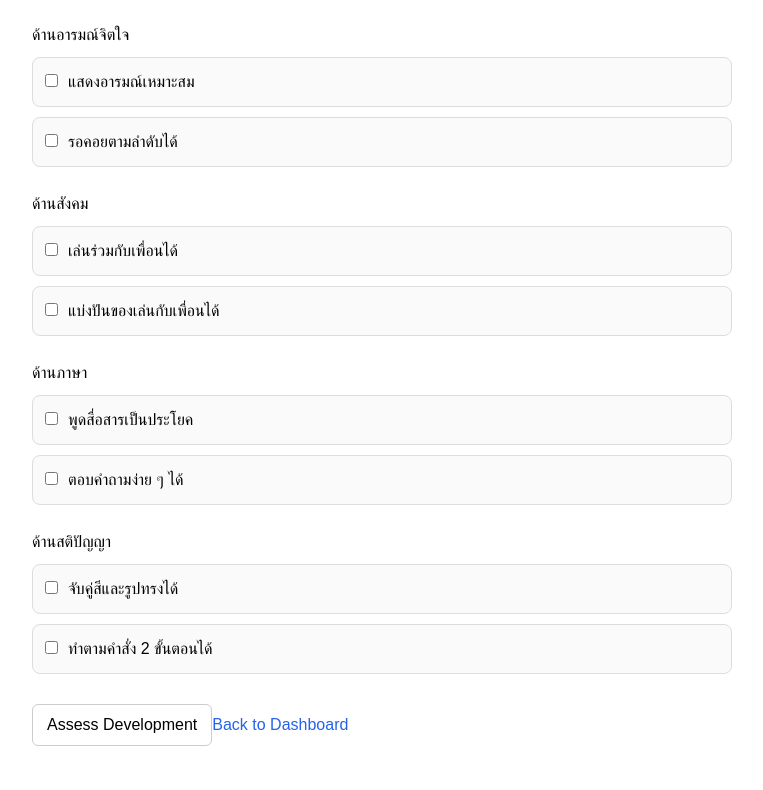
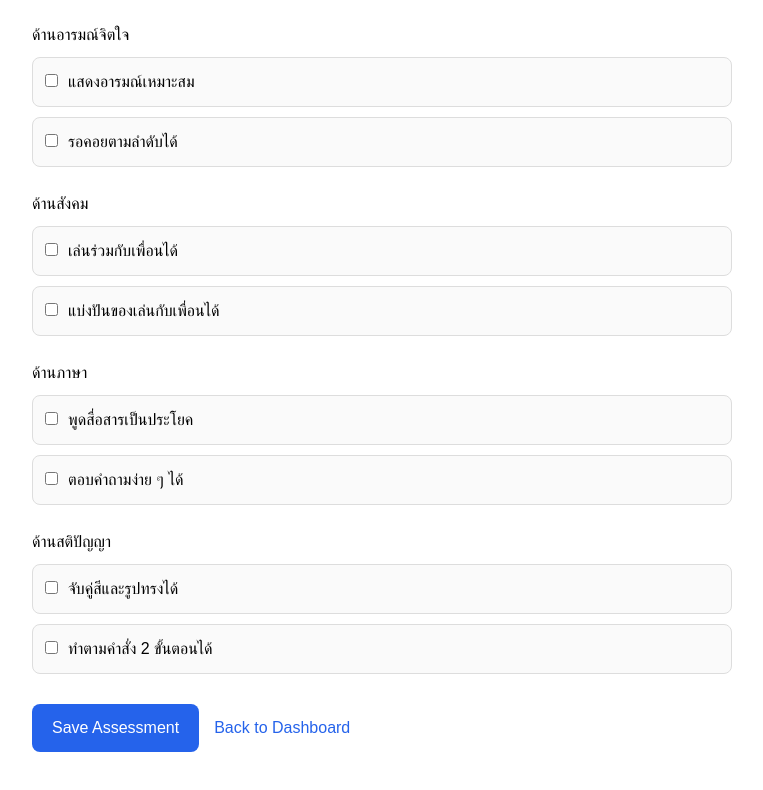
Before and after one commit to tonyth-tech/mods-edu-demo, a Next.js app: page /assess in a window 1280 px wide. Shown: the part 264-1054 px from the top of the page, without its empty margins (8-771 px from the left). Built offline with nearby package versions, Linux system fonts and the light colour scheme.

Commit message:
fix dashboard assess button

```diff
--- a/app/assess/page.js
+++ b/app/assess/page.js
@@ -24,7 +24,15 @@ export default function AssessPage() {
   }
 
   return (
-    <div style={{ padding: '40px', fontFamily: 'Arial', color: '#000', background: '#fff', minHeight: '100vh' }}>
+    <div
+      style={{
+        padding: '40px',
+        fontFamily: 'Arial',
+        color: '#000',
+        background: '#fff',
+        minHeight: '100vh',
+      }}
+    >
       <h1>Assess Development</h1>
       <h2>แบบประเมินพัฒนาการเด็ก</h2>
 
@@ -90,21 +98,19 @@ export default function AssessPage() {
         />
 
         <div style={{ marginTop: '30px' }}>
-            <a
-  href="/assess"
-  style={{
-    display: 'inline-block',
-    padding: '8px 14px',
-    border: '1px solid #ccc',
-    borderRadius: '6px',
-    textDecoration: 'none',
-    color: '#000',
-    background: '#fff'
-  }}
->
-  Assess Development
-</a>
-
+          <button
+            style={{
+              padding: '12px 20px',
+              borderRadius: '8px',
+              border: 'none',
+              background: '#2563eb',
+              color: '#fff',
+              cursor: 'pointer',
+              marginRight: '15px',
+            }}
+          >
+            Save Assessment
+          </button>
 
           <a href="/" style={{ color: '#2563eb', textDecoration: 'none' }}>
             Back to Dashboard
@@ -116,11 +122,7 @@ export default function AssessPage() {
 }
 
 function SectionTitle({ title }) {
-  return (
-    <h3 style={{ marginTop: '25px', marginBottom: '10px' }}>
-      {title}
-    </h3>
-  )
+  return <h3 style={{ marginTop: '25px', marginBottom: '10px' }}>{title}</h3>
 }
 
 function CheckItem({ label, checked, onChange }) {
--- a/app/page.js
+++ b/app/page.js
@@ -20,7 +20,7 @@ export default function Home() {
   }
 
   return (
-    <div style={{padding:"40px",fontFamily:"Arial", color:"#000", background:"#ffffff"}}>
+    <div style={{padding:"40px",fontFamily:"Arial",color:"#000",background:"#fff"}}>
 
       <h1>MODS-EDU</h1>
       <h2>Teacher Dashboard</h2>
@@ -50,13 +50,21 @@ export default function Home() {
 
             <div style={{marginTop:"10px"}}>
 
-              <button style={{marginRight:"10px"}}>
-                View Profile
-              </button>
-
-              <button>
+              <a
+                href="/assess"
+                style={{
+                  display:"inline-block",
+                  marginRight:"10px",
+                  padding:"8px 14px",
+                  border:"1px solid #ccc",
+                  borderRadius:"6px",
+                  textDecoration:"none",
+                  color:"#000",
+                  background:"#fff"
+                }}
+              >
                 Assess Development
-              </button>
+              </a>
 
             </div>
 
```
